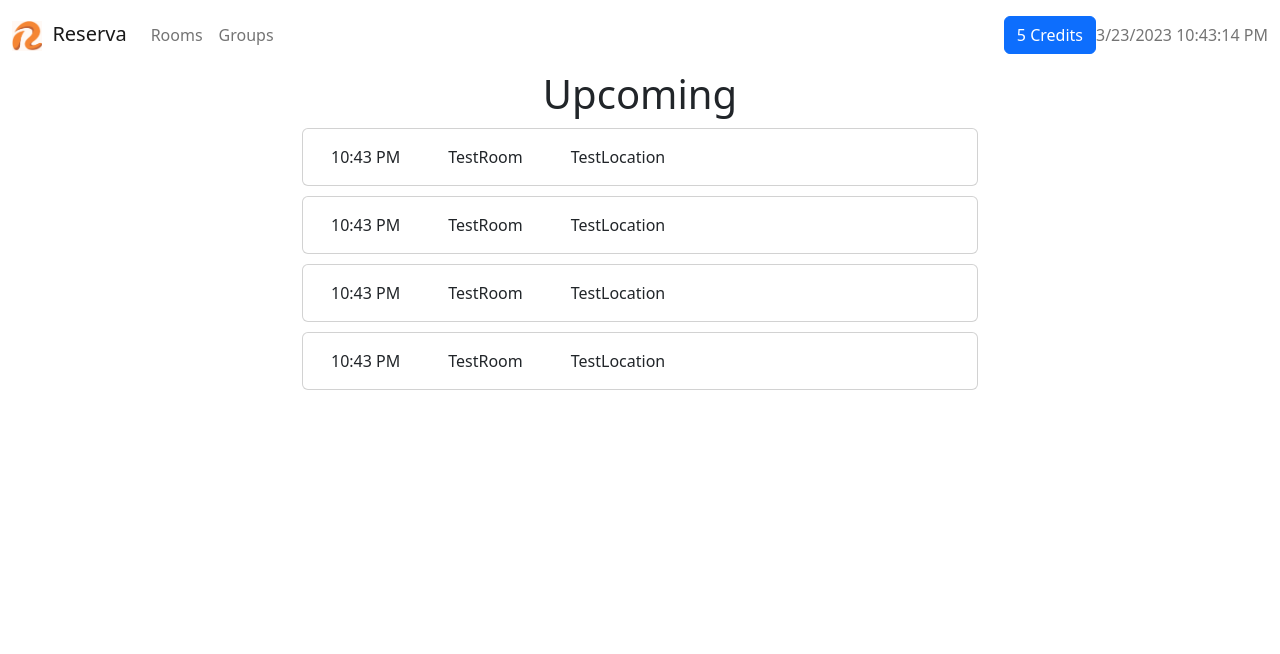
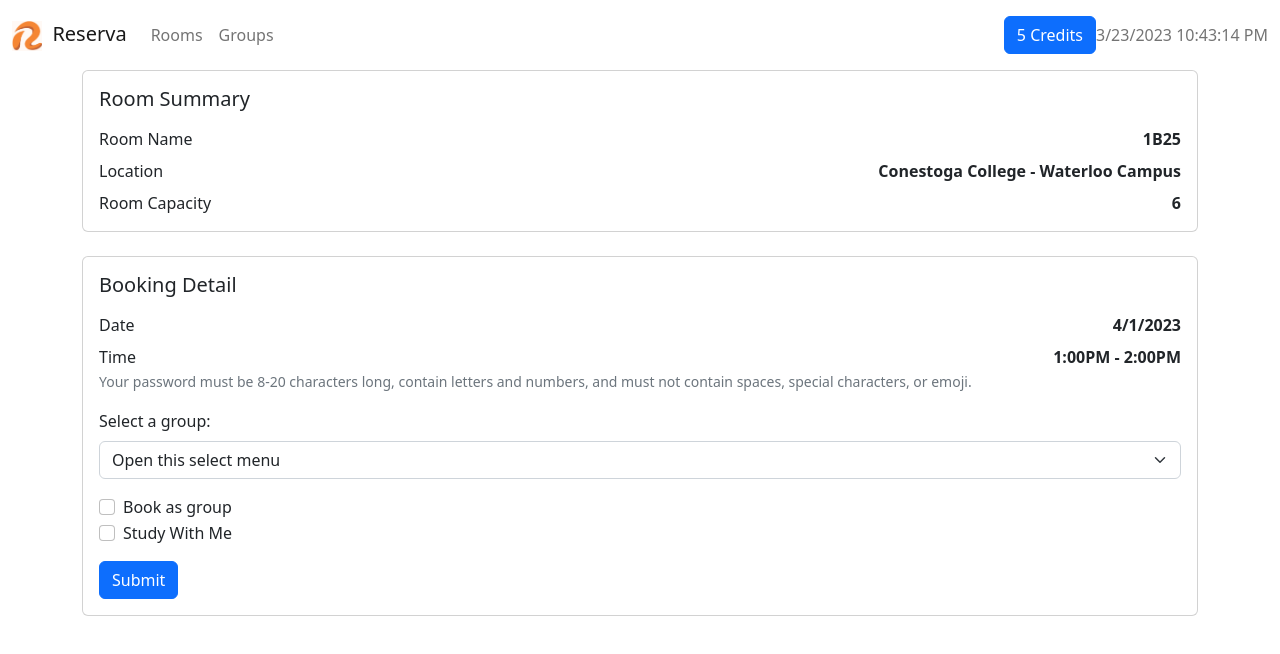
Before and after one commit to ehharvey/Reserva, a React (Create React App) app in the folder reversa-react-frontend/: page / in a window 1280 px wide. Shown: the top 654 px of the page. Built offline with nearby package versions, Linux system fonts and the light colour scheme.

Commit message:
Draft booking page

```diff
--- a/reversa-react-frontend/src/App.tsx
+++ b/reversa-react-frontend/src/App.tsx
@@ -10,6 +10,8 @@ import { Schedule } from './entities/Schedule';
 import { Student } from './entities/Student';
 import { Dashboard } from './components/dashboard/Dashboard';
 import { Header } from './components/header/Header';
+import { BookingPage } from './components/booking/BookingPage';
+import { Group } from './entities/Group';
 
 function App() {
   var feature = { icon_path: logo, name: "Number of Seats", quantity: 6 } as Feature;
@@ -21,10 +23,15 @@ function App() {
   var schedule = { items: [schedule_item, schedule_item, schedule_item, schedule_item] } as Schedule;
   var student = { schedule: schedule, firstName: "Taylor", lastName: "Jarvis", credits: 5, id: 1  } as Student;
 
+  var group1 = { id: 1, name: "Project 6", created_by: 1, member: ["Studnet A", "Studnet B"]} as Group;
+  var group2 = { id: 2, name: "Enterprise", created_by: 1, member: ["Studnet A", "Studnet B"]} as Group;
+  var group3 = { id: 3, name: "SQ4", created_by: 1, member: ["Studnet A", "Studnet B"]} as Group;
+  var myGroups = [ group1, group2, group3 ] as Group[];
+
   return (
     <div>
       <Header {...student} />
-      <Dashboard {...student} />
+      <BookingPage groups={myGroups} />
     </div>
   );
 }
--- /dev/null
+++ b/reversa-react-frontend/src/components/booking/BookingPage.tsx
@@ -0,0 +1,93 @@
+import { Group } from "../../entities/Group";
+import { Button, Card, Container, Form, ListGroup, ListGroupItem } from "react-bootstrap";
+import CardHeader from "react-bootstrap/esm/CardHeader";
+
+export function BookingPage({ groups }: { groups: Group[] }) {
+    return (
+        <div>
+            <Container>
+
+                <Card className="mb-4">
+                    <Card.Body>
+                        <Card.Title>Room Summary</Card.Title>
+                        <Card.Text>
+                            <ListGroup variant="flush">
+                                <ListGroup.Item className="d-flex justify-content-between align-items-center border-0 px-0 pb-0">
+                                    Room Name
+                                    <span><strong>1B25</strong></span>
+                                </ListGroup.Item>
+                                <ListGroup.Item className="d-flex justify-content-between align-items-center border-0 px-0 pb-0">
+                                    Location
+                                    <span><strong>Conestoga College - Waterloo Campus</strong></span>
+                                </ListGroup.Item>
+                                <ListGroup.Item className="d-flex justify-content-between align-items-center border-0 px-0 pb-0">
+                                    Room Capacity
+                                    <span><strong>6</strong></span>
+                                </ListGroup.Item>
+
+                            </ListGroup>
+                        </Card.Text>
+                    </Card.Body>
+
+                </Card>
+                <Card className="mb-4">
+                    <Card.Body>
+                        <Card.Title>Booking Detail</Card.Title>
+                        <Card.Text>
+                            <ListGroup variant="flush">
+                                <ListGroup.Item className="d-flex justify-content-between align-items-center border-0 px-0 pb-0">
+                                    Date
+                                    <span><strong>4/1/2023</strong></span>
+                                </ListGroup.Item>
+                                <ListGroup.Item className="d-flex justify-content-between align-items-center border-0 px-0 pb-0">
+                                    Time
+                                    <span><strong>1:00PM - 2:00PM</strong></span>
+                                </ListGroup.Item>
+
+                            </ListGroup>
+
+                            <Form>
+                                <Form.Group className="mb-3" >
+                                    <Form.Text>
+                                        Your password must be 8-20 characters long, contain letters and numbers,
+                                        and must not contain spaces, special characters, or emoji.
+                                    </Form.Text>
+                                </Form.Group>
+                                <Form.Group className="mb-3" >
+
+
+                                    <Form.Label>Select a group:</Form.Label>
+                                    <Form.Select aria-label="Default select example">
+                                        <option>Open this select menu</option>
+                                        {groups.map((group) => (
+                                            <option key={group.id} value={group.id}>
+                                                {group.name}
+                                            </option>
+                                        ))}
+                                        <option value="new">Create new group</option>
+                                    </Form.Select>
+                                </Form.Group>
+                                <Form.Group className="mb-3" controlId="formBasicCheckbox">
+                                    <Form.Check type="checkbox" label="Book as group" />
+
+                                    <Form.Check type="checkbox" label="Study With Me" />
+                                </Form.Group>
+                                <Button variant="primary" type="submit">
+                                    Submit
+                                </Button>
+                            </Form>
+
+                        </Card.Text>
+                    </Card.Body>
+
+
+                </Card>
+
+            </Container>
+        </div>
+
+
+
+
+    )
+}
--- /dev/null
+++ b/reversa-react-frontend/src/entities/Booking.tsx
@@ -0,0 +1,4 @@
+export interface Booking {
+    id: number
+
+}
--- /dev/null
+++ b/reversa-react-frontend/src/entities/Group.tsx
@@ -0,0 +1,6 @@
+export interface Group {
+    id: number
+    name: string
+    created_by: number
+    member: Array<string>
+}
```
